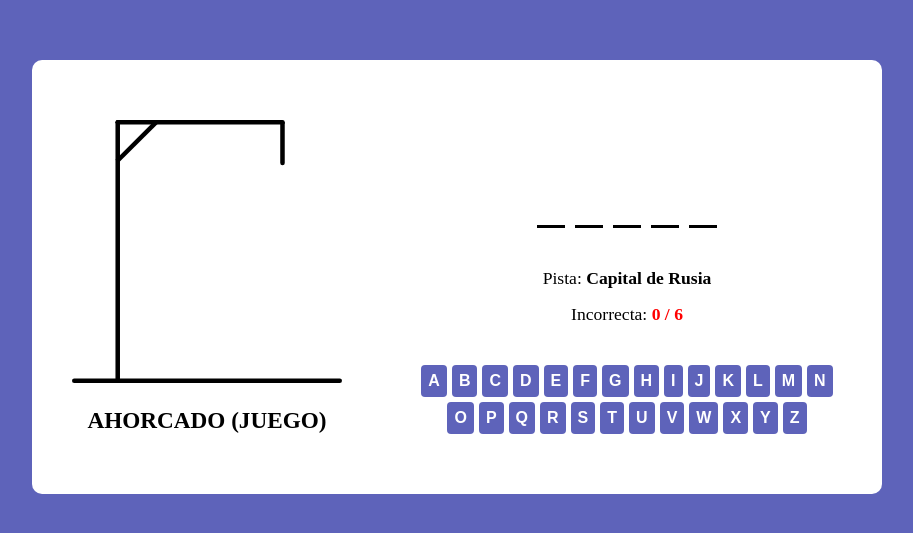
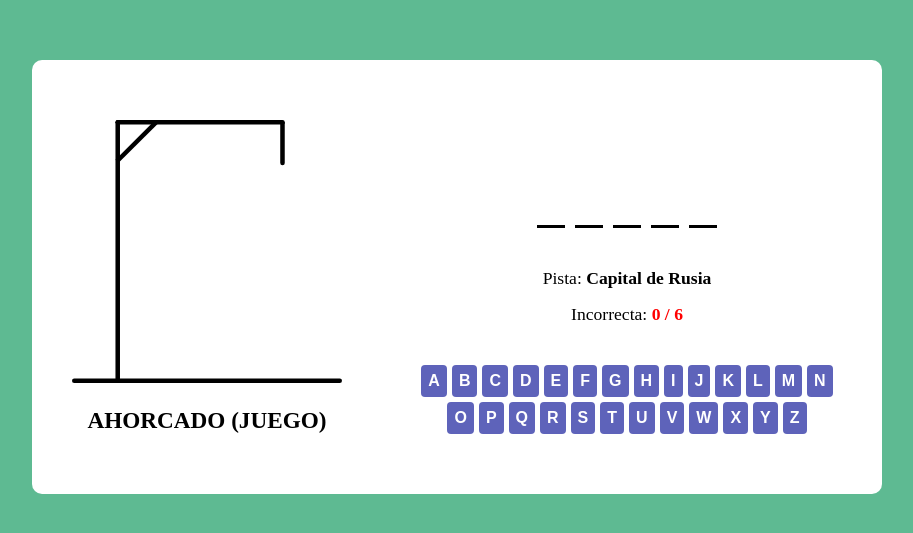
Before and after one commit to davidgf123/hangmanGame, a plain HTML site: page index.html in a window 1280 px wide. Shown: the part 123-656 px from the top of the page, without its empty margins (183-1096 px from the left). Drawn offline with Linux system fonts and the light colour scheme.

Commit message:
actualizacion del color de background

```diff
--- a/style.css
+++ b/style.css
@@ -9,7 +9,7 @@ body{
     align-items: center;
     justify-content: center;
     min-height: 100vh;
-    background: #5e63ba;
+    background: #5eba92;
     padding: 0 10px;
 }
 .container{
```
